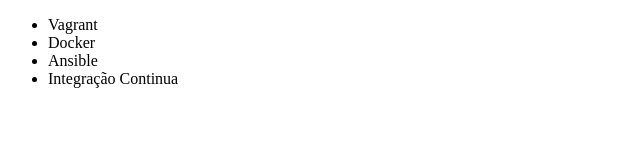
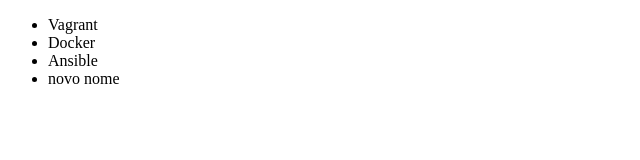
Before and after one commit to sfatuche/git-alura, a plain HTML site: page index.html in a window 1280 px wide. Shown: the full height of the page, 0-640 px from the left. Drawn offline with Linux system fonts and the light colour scheme.

Commit message:
alteracao do nome

```diff
--- a/index.html
+++ b/index.html
@@ -9,7 +9,7 @@
         <li>Vagrant</li>
         <li>Docker</li>
         <li>Ansible</li>
-        <li>Integração Continua</li>
+        <li>novo nome</li>
     </ul>
 </body>
 </html>
```
